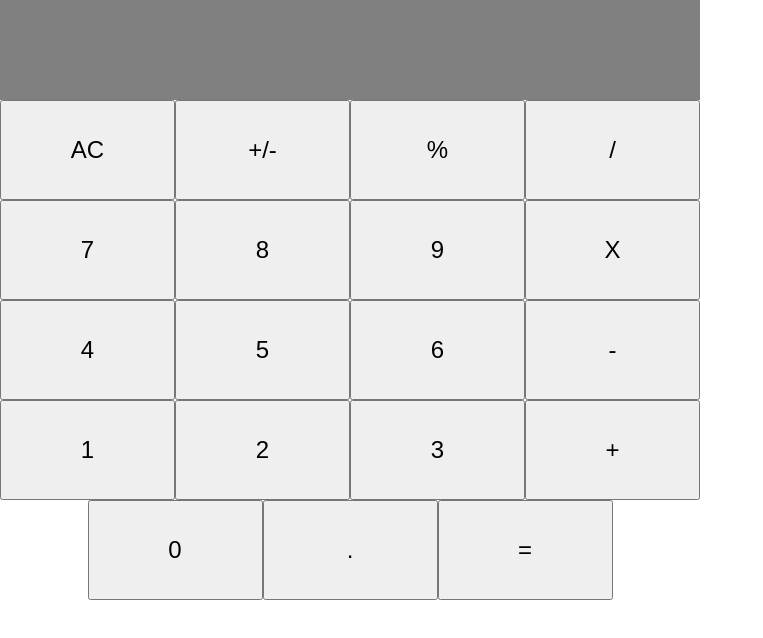
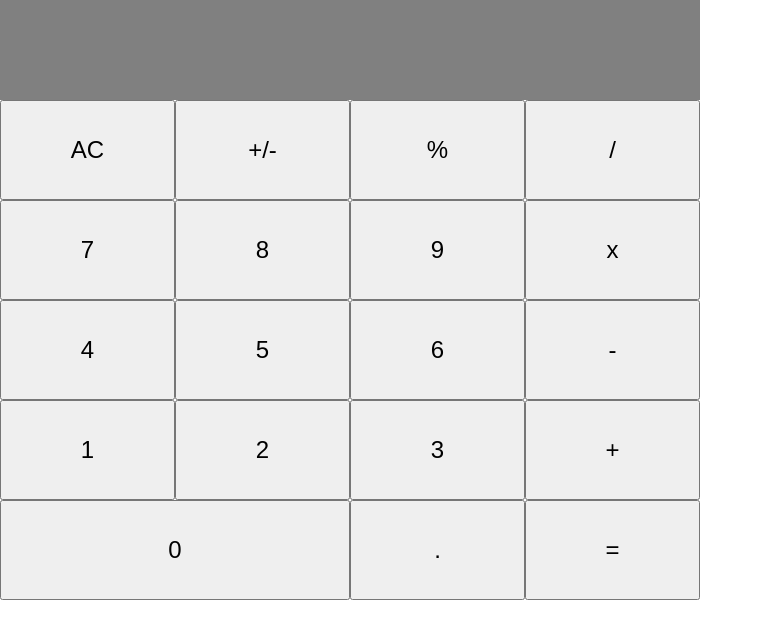
Before and after one commit to marcode95/calculator, a React (Create React App) app: page / in a window 1280 px wide. Shown: the top 638 px of the page, without its empty margins (0-763 px from the left). Built offline with nearby package versions, Linux system fonts and the light colour scheme.

Commit message:
Add wide property to button component

```diff
--- a/src/components/Button.js
+++ b/src/components/Button.js
@@ -3,9 +3,13 @@ import PropTypes from 'prop-types';
 import './style.css';
 import './reset.css';
 
-const Button = ({ buttonName, clickHandler }) => (
+const Button = ({ buttonName, clickHandler, wide }) => (
   <>
-    <button type="button" onClick={() => clickHandler(buttonName)}>
+    <button
+      type="button"
+      onClick={() => clickHandler(buttonName)}
+      style={{ width: wide ? '50%' : '25%' }}
+    >
       {buttonName}
       {' '}
     </button>
@@ -15,6 +19,7 @@ const Button = ({ buttonName, clickHandler }) => (
 Button.propTypes = {
   buttonName: PropTypes.string,
   clickHandler: PropTypes.func.isRequired,
+  wide: PropTypes.bool.isRequired,
 };
 
 Button.defaultProps = {
--- a/src/components/ButtonPanel.js
+++ b/src/components/ButtonPanel.js
@@ -3,7 +3,7 @@ import PropTypes from 'prop-types';
 import Button from './Button';
 
 const firstRow = ['AC', '+/-', '%', '/'];
-const secondRow = ['7', '8', '9', 'X'];
+const secondRow = ['7', '8', '9', 'x'];
 const thirdRow = ['4', '5', '6', '-'];
 const fourthRow = ['1', '2', '3', '+'];
 const fifthRow = ['0', '.', '='];
@@ -16,6 +16,7 @@ const ButtonPanel = ({ clickHandler }) => (
           buttonName={name}
           key={name}
           clickHandler={clickHandler}
+          wide={(name === '0')}
         />
       ))}
     </div>
@@ -25,6 +26,7 @@ const ButtonPanel = ({ clickHandler }) => (
           buttonName={name}
           key={name}
           clickHandler={clickHandler}
+          wide={(name === '0')}
         />
       ))}
     </div>
@@ -34,6 +36,7 @@ const ButtonPanel = ({ clickHandler }) => (
           buttonName={name}
           key={name}
           clickHandler={clickHandler}
+          wide={(name === '0')}
         />
       ))}
     </div>
@@ -43,6 +46,7 @@ const ButtonPanel = ({ clickHandler }) => (
           buttonName={name}
           key={name}
           clickHandler={clickHandler}
+          wide={(name === '0')}
         />
       ))}
     </div>
@@ -52,6 +56,7 @@ const ButtonPanel = ({ clickHandler }) => (
           buttonName={name}
           key={name}
           clickHandler={clickHandler}
+          wide={(name === '0')}
         />
       ))}
     </div>
--- a/src/components/style.css
+++ b/src/components/style.css
@@ -34,6 +34,5 @@ p {
 
 button {
   height: 100px;
-  width: 25%;
   font-size: 24px;
 }
--- a/src/logic/calculate.js
+++ b/src/logic/calculate.js
@@ -46,7 +46,7 @@ const calculate = (data, buttonName) => {
     }
   }
 
-  if (['+', '-', 'X', '/', '='].includes(buttonName)) {
+  if (['+', '-', 'x', '/', '='].includes(buttonName)) {
     if (data.total && data.next && data.operation) {
       newData.total = operate(data.total, data.next, data.operation);
       newData.next = undefined;
--- a/src/logic/operate.js
+++ b/src/logic/operate.js
@@ -11,7 +11,7 @@ const operate = (numberOne, numberTwo, operation) => {
     case '-':
       result = Big(x.minus(y));
       break;
-    case 'X':
+    case 'x':
       result = Big(x.times(y));
       break;
     case '/':
```
